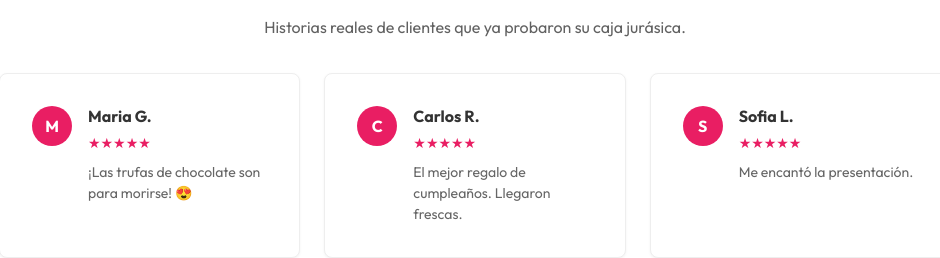
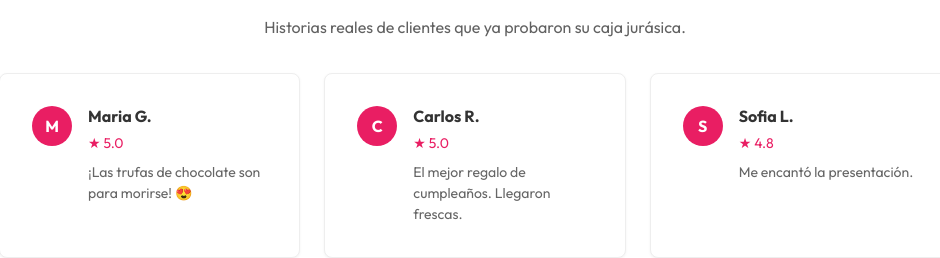
Before and after one commit to pantrux/dino-cookies, a Next.js app: page / in a window 1280 px wide. Shown: the part 1425-1683 px from the top of the page, without its empty margins (165-1105 px from the left). Built offline with nearby package versions, Linux system fonts and the light colour scheme.

Commit message:
Fix C5 review: clear success state and align review messaging

```diff
--- a/components/ReviewSection.js
+++ b/components/ReviewSection.js
@@ -13,9 +13,9 @@ import FileInput from './ui/FileInput';
 import { Input, Textarea } from './ui/Input';
 
 const MOCK_REVIEWS = [
-  { id: 1, user: 'Maria G.', text: '¡Las trufas de chocolate son para morirse! 😍', image: null },
-  { id: 2, user: 'Carlos R.', text: 'El mejor regalo de cumpleaños. Llegaron frescas.', image: null },
-  { id: 3, user: 'Sofia L.', text: 'Me encantó la presentación.', image: null },
+  { id: 1, user: 'Maria G.', text: '¡Las trufas de chocolate son para morirse! 😍', image: null, rating: 5 },
+  { id: 2, user: 'Carlos R.', text: 'El mejor regalo de cumpleaños. Llegaron frescas.', image: null, rating: 5 },
+  { id: 3, user: 'Sofia L.', text: 'Me encantó la presentación.', image: null, rating: 4.8 },
 ];
 
 export default function ReviewSection() {
@@ -29,8 +29,8 @@ export default function ReviewSection() {
     const text = e.target.text.value;
     const name = e.target.name.value;
 
-    setReviews((current) => [...current, { id: Date.now(), user: name, text, image: null }]);
-    setSuccessMessage('¡Gracias! Tu reseña fue enviada y será publicada muy pronto.');
+    setReviews((current) => [...current, { id: Date.now(), user: name, text, image: null, rating: 5 }]);
+    setSuccessMessage('¡Gracias! Tu reseña ya quedó publicada.');
     setShowForm(false);
     e.target.reset();
   };
@@ -53,7 +53,7 @@ export default function ReviewSection() {
               <div className={styles.avatar}>{review.user.charAt(0)}</div>
               <div className={styles.cardBody}>
                 <h4 className={styles.username}>{review.user}</h4>
-                <div className={styles.rating}>★★★★★</div>
+                <div className={styles.rating}>★ {Number(review.rating ?? 5).toFixed(1)}</div>
                 <Text className={styles.text} tone="muted" size="sm">
                   {review.text}
                 </Text>
@@ -63,7 +63,14 @@ export default function ReviewSection() {
         </div>
 
         <div className={styles.action}>
-          <Button onClick={() => setShowForm(!showForm)} variant="outline" className={styles.toggle}>
+          <Button
+            onClick={() => {
+              setShowForm((prev) => !prev);
+              setSuccessMessage('');
+            }}
+            variant="outline"
+            className={styles.toggle}
+          >
             {showForm ? 'Cancelar reseña' : 'Agregar reseña'}
           </Button>
         </div>
```
